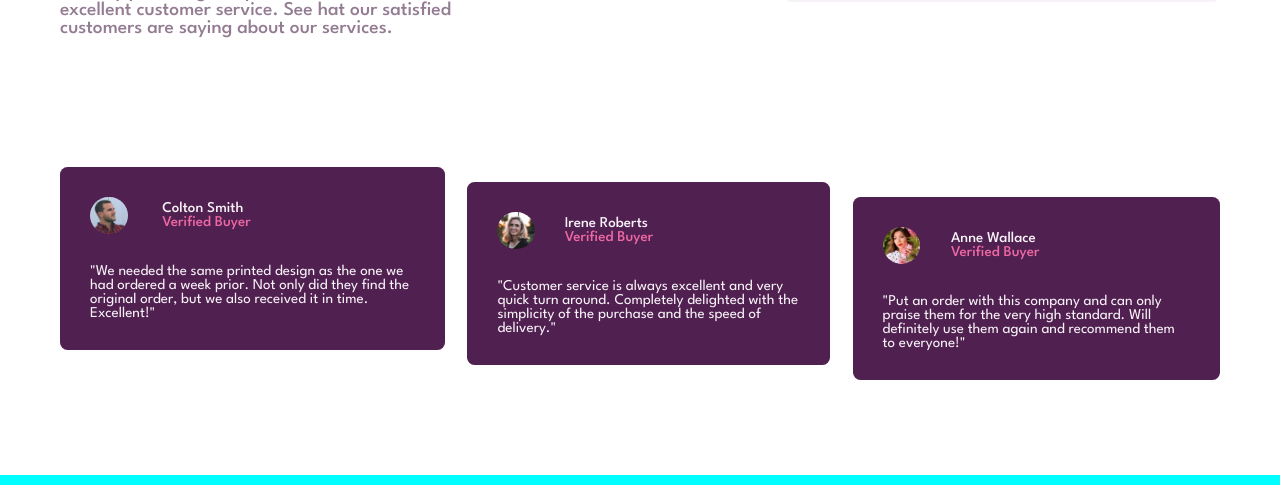
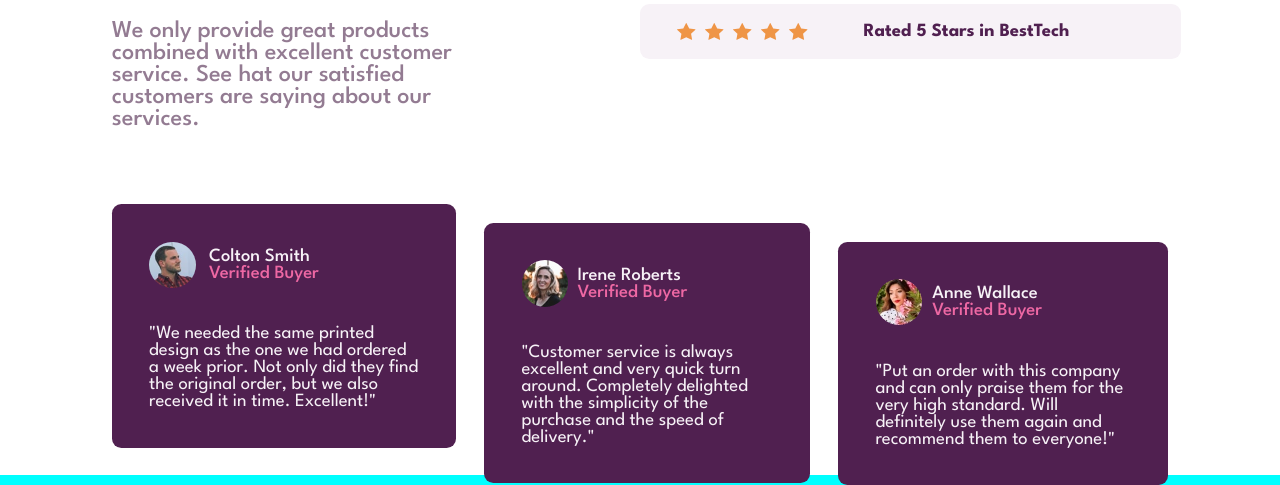
Before and after one commit to stibojeda/social-proof-section, a plain HTML site: page index.html in a window 1280 px wide. Shown: the part 325-810 px from the top of the page. Drawn offline with Linux system fonts and the light colour scheme.

Commit message:
Already. The finished commit. Just I had to make some changes. Commit 3.

```diff
--- a/styles.css
+++ b/styles.css
@@ -121,6 +121,13 @@ main {
 
 /* MEDIA QUERY */
 @media (min-width: 900px) {
+
+  * {
+    font-family: 'League Spartan', sans-serif;
+    font-size: 2.33vh;
+    /* font-size: 15px; */
+  }
+
   .socialbox {
     display: grid;
     grid-template-columns: 50% 50%;
@@ -128,7 +135,7 @@ main {
     row-gap: 0;
     height: 100vh;
     width: 100vw;
-    padding: 4rem;
+    padding: 4rem 6rem;
   }
 
   .socialbox__title {
@@ -154,8 +161,8 @@ main {
     display: flex;
     align-items: center;
     justify-content: left;
-    padding: 1rem 3rem;
-    width: auto;
+    padding: 1rem 2rem;
+    width: 29rem;
     min-width: 436px;
     column-gap: 3rem;
   }
@@ -177,6 +184,10 @@ main {
 
   .socialbox__stars {
     margin: 0;
+  }
+
+  .socialbox__stars img {
+    width: 1rem;
   }
 
   .socialbox_container_reviews {
```
